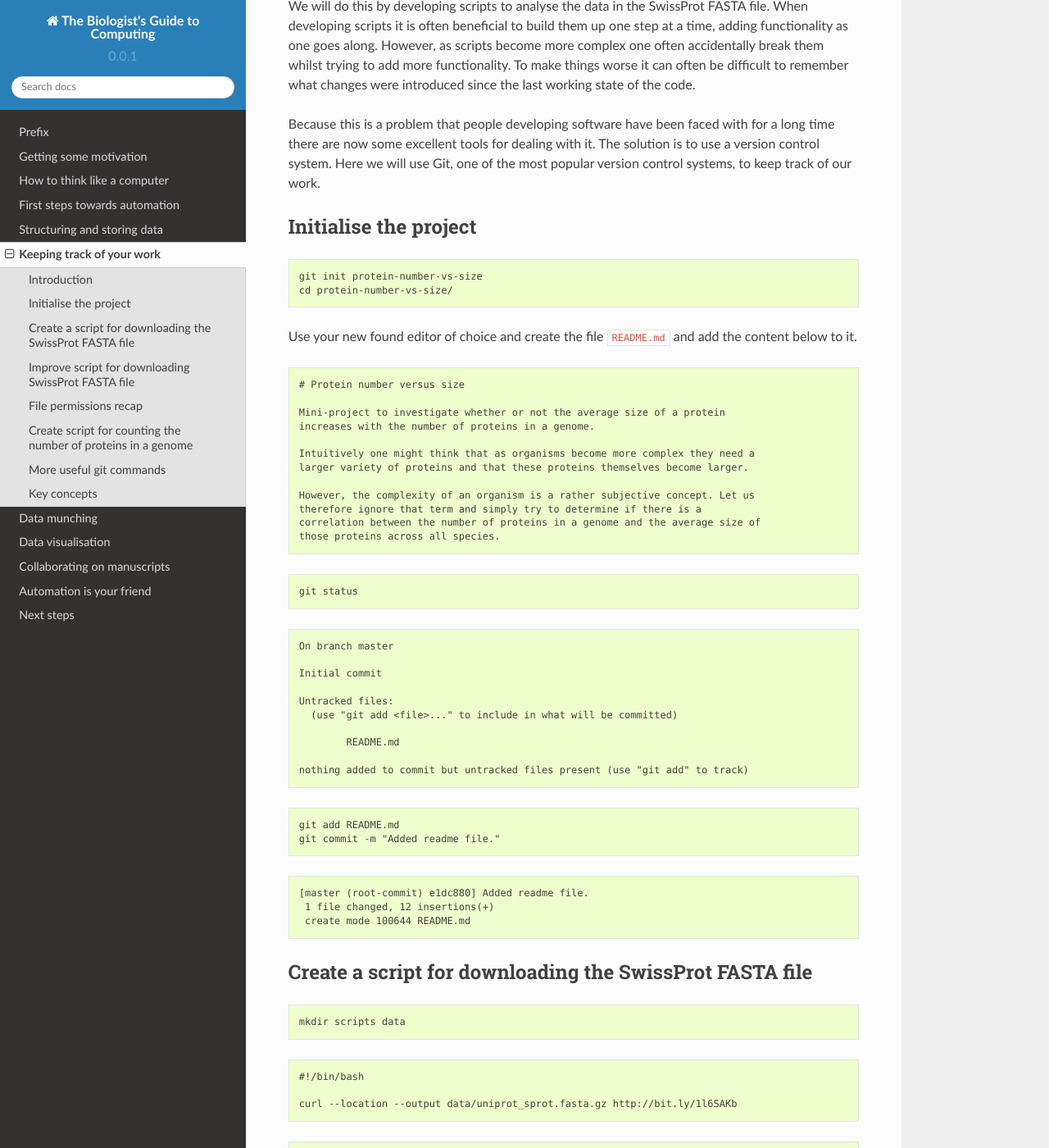
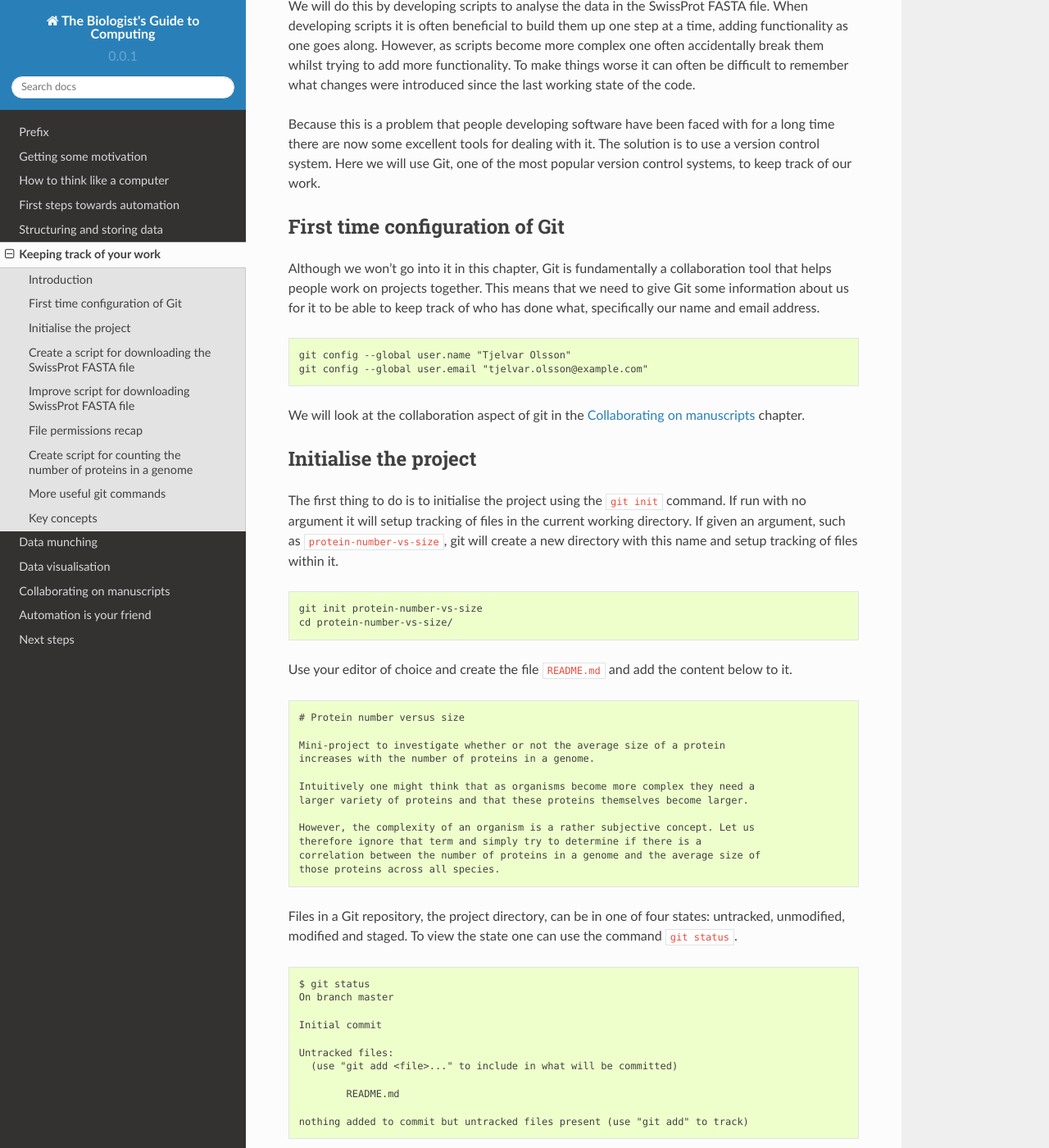
Before and after one commit to tjelvar-olsson/biologists-guide-to-computing, a Sphinx documentation site: the page built from source/keeping-track-of-your-work.rst, in a window 1280 px wide and 1400 px high, scrolled down 412 px. Shown: the whole window at 82% size. Built offline with Sphinx 7.4.7 and the Read the Docs theme 2.0.0, drawn with Linux system fonts in a browser that asks for light colours; some of the changed text lies outside the part shown.

Commit message:
Fleshed out the first sections of the Git chapter.

```diff
--- a/source/keeping-track-of-your-work.rst
+++ b/source/keeping-track-of-your-work.rst
@@ -26,16 +26,38 @@ solution is to use a version control system. Here we will use Git, one of the
 most popular version control systems, to keep track of our work.
 
 
+First time configuration of Git
+-------------------------------
+
+Although we won't go into it in this chapter, Git is fundamentally a collaboration
+tool that helps people work on projects together. This means that we need to give
+Git some information about us for it to be able to keep track of who has done what,
+specifically our name and email address.
+
+.. code-block:: none
+
+    git config --global user.name "Tjelvar Olsson"
+    git config --global user.email "tjelvar.olsson@example.com"
+
+We will look at the collaboration aspect of git in the
+:doc:`collaborating-on-manuscripts` chapter.
+
+
 Initialise the project
 ----------------------
+
+The first thing to do is to initialise the project using the ``git init`` command.
+If run with no argument it will setup tracking of files in the current working
+directory. If given an argument, such as ``protein-number-vs-size``, git will
+create a new directory with this name and setup tracking of files within it.
 
 .. code-block:: none
 
     git init protein-number-vs-size
     cd protein-number-vs-size/
 
-Use your new found editor of choice and create the file ``README.md`` and add
-the content below to it.
+Use your editor of choice and create the file ``README.md`` and add the content
+below to it.
 
 .. code-block:: none
 
@@ -53,14 +75,13 @@ the content below to it.
     those proteins across all species.
 
 
+Files in a Git repository, the project directory, can be in one of four states:
+untracked, unmodified, modified and staged. To view the state one can use the
+command ``git status``.
 
 .. code-block:: none
 
-    git status
-
-
-.. code-block:: none
-
+    $ git status
     On branch master
 
     Initial commit
@@ -72,16 +93,44 @@ the content below to it.
 
     nothing added to commit but untracked files present (use "git add" to track)
 
-.. code-block:: none
-
-    git add README.md
-    git commit -m "Added readme file."
+This tells us that the ``README.md`` file is untracked. However, we would like to
+track it, so we add it to the Git repository using the ``git add`` command.
 
 .. code-block:: none
 
+    $ git add README.md
+    $ git status
+    On branch master
+
+    Initial commit
+
+    Changes to be committed:
+      (use "git rm --cached <file>..." to unstage)
+
+            new file:   README.md
+
+This stages the ``README.md`` file to be committed. To commit the current
+snapshot of the project to the Git repository we use the ``git commit``
+command.
+
+.. code-block:: none
+
+    $ git commit -m "Added readme file."
     [master (root-commit) e1dc880] Added readme file.
      1 file changed, 12 insertions(+)
      create mode 100644 README.md
+    $ git status
+    On branch master
+    nothing to commit, working directory clean
+
+.. note:: The ``-m`` option allows us to specify a commit message on
+          the command line. If you do not use this option your default editor
+          will be used, which is likely to be ``vim`` if you have not
+          configured it to be something else.
+
+That's all you need to know to get stared with Git. Start by initialising a
+project using ``git init``. Then use ``git add`` and ``git commit`` iteratively
+to stage and commit snapshots of your project to version control.
 
 
 Create a script for downloading the SwissProt FASTA file
```
